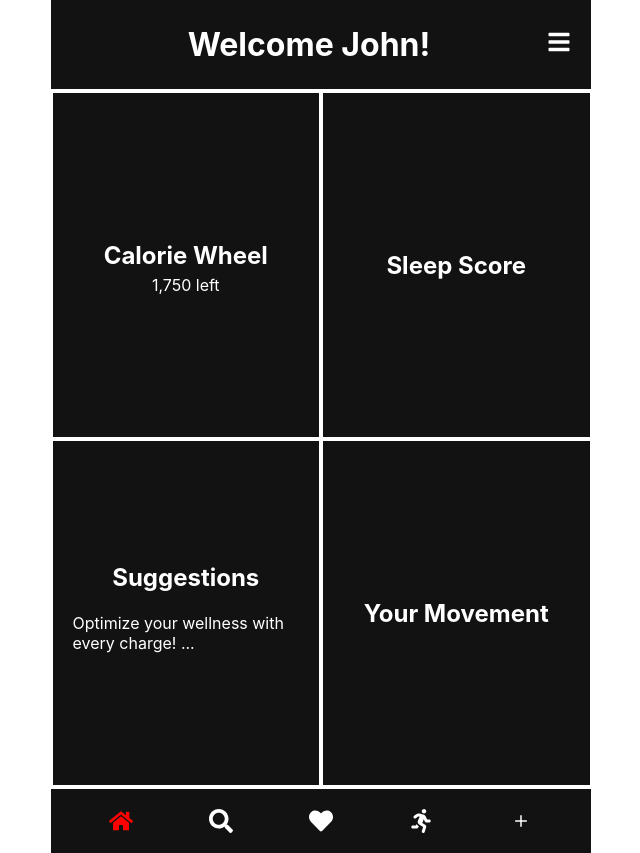
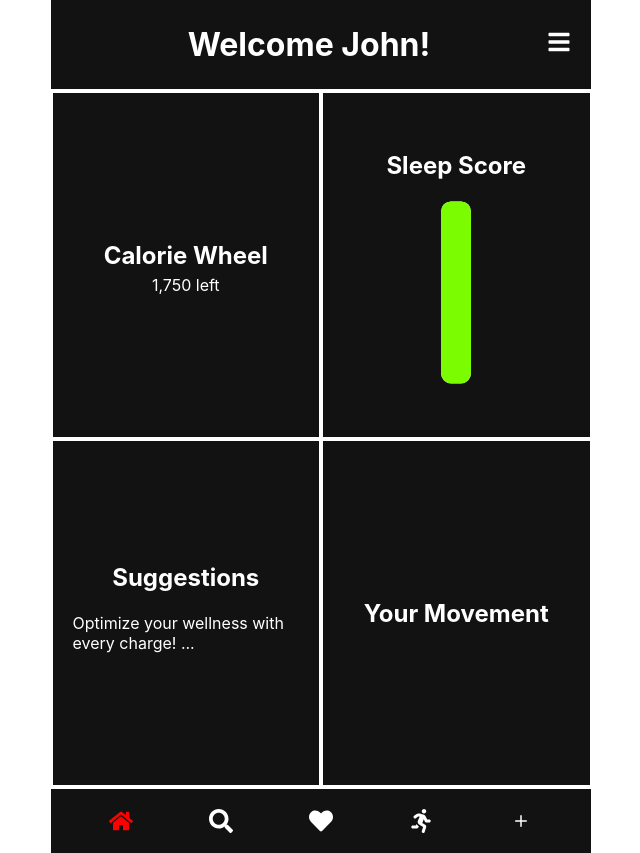
Before and after one commit to tushardubey02/HealthApp434, a React (Create React App) app in the folder healthapp/: page / in a window 1280 px wide. Shown: the whole page, without its empty margins (319-959 px from the left). Built offline with nearby package versions, Linux system fonts and the light colour scheme.

Commit message:
added sleep graph

```diff
--- a/healthapp/src/pages/Dashboard/Dashboard.css
+++ b/healthapp/src/pages/Dashboard/Dashboard.css
@@ -25,6 +25,21 @@
   color: white;
 }
 
+.sleep-score{
+  padding-top: auto;
+  padding-bottom: auto;
+}
+.sleepbar{
+  display: flex;
+  justify-content: center;
+  align-items: center;
+  /* padding: 20px; */
+  background-color: whitesmoke;
+  border-radius: 10px;
+  rotate: 180deg;
+  /* : 2px; */
+  margin-top: 1rem;
+}
 .calorie-wheel, .sleep-score, .suggestions, .movement {
   border: 1px solid white;
   padding: 20px;
--- a/healthapp/src/pages/Dashboard/Dashboard.js
+++ b/healthapp/src/pages/Dashboard/Dashboard.js
@@ -1,7 +1,16 @@
 import React from 'react';
 import './Dashboard.css';
+import ProgressBar from 'react-bootstrap/ProgressBar';
 
 function Dashboard() {
+  const sleepValue = 10 ; // Example sleep value, you can replace it with your own value
+
+  const barWidth = sleepValue * 20; // Adjust the width of the bar based on the sleep value
+  const barColor = sleepValue >= 8 ? 'lawngreen' : 'orange'; // Set the color based on the sleep value
+  if (sleepValue < 6) {
+    barColor = 'red';
+  } // Change the color to red if the sleep value is less than 6
+
   return (
     <div className="dashboard">
       <div className="calorie-wheel">
@@ -10,8 +19,10 @@ function Dashboard() {
         <span>1,750 left</span>
       </div>
       <div className="sleep-score">
-        <h2>Sleep Score</h2>
-        <div className="bar"></div>
+        <h2 className='lg'>Sleep Score</h2>
+        <svg class="sleepbar" width="30" height="60%">
+          <rect width="30" height={barWidth} fill={barColor} rx="10" ry="10" />
+        </svg>
       </div>
       <div className="suggestions">
         <h2>Suggestions</h2>
```
